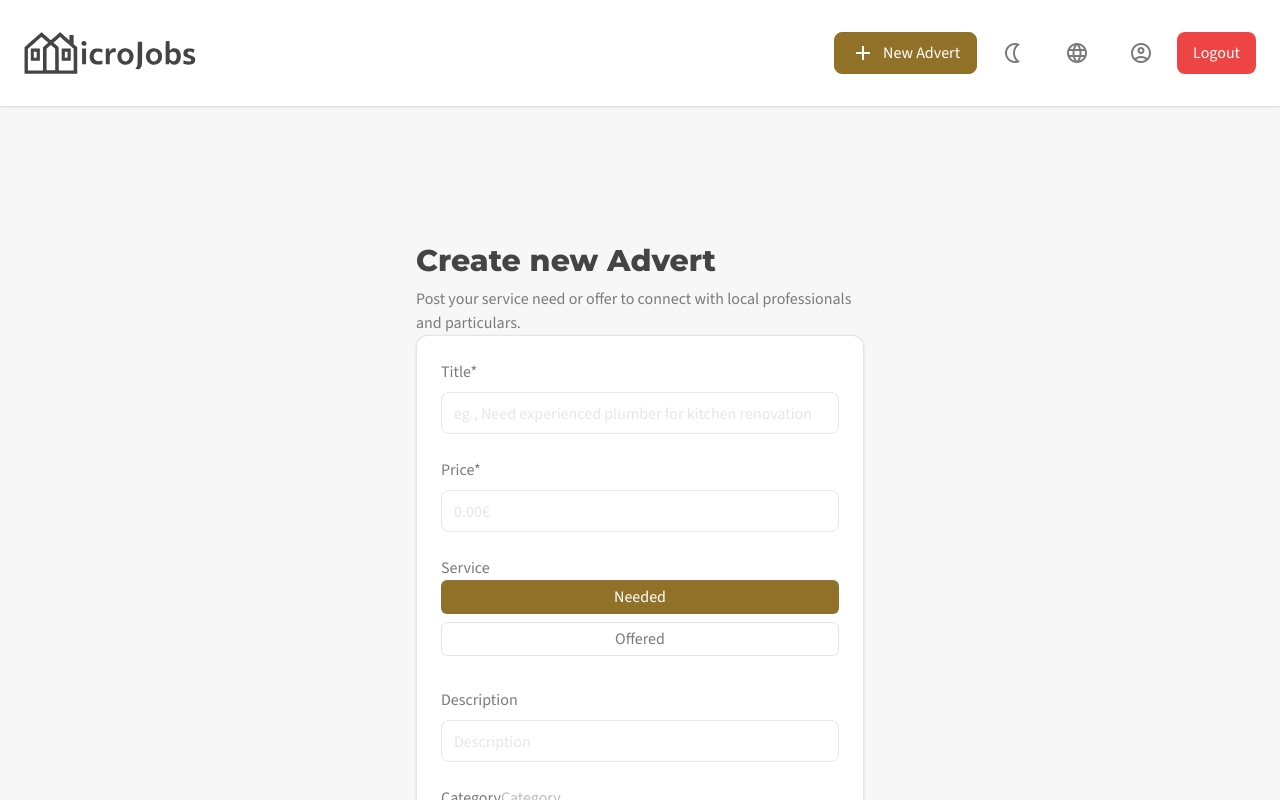
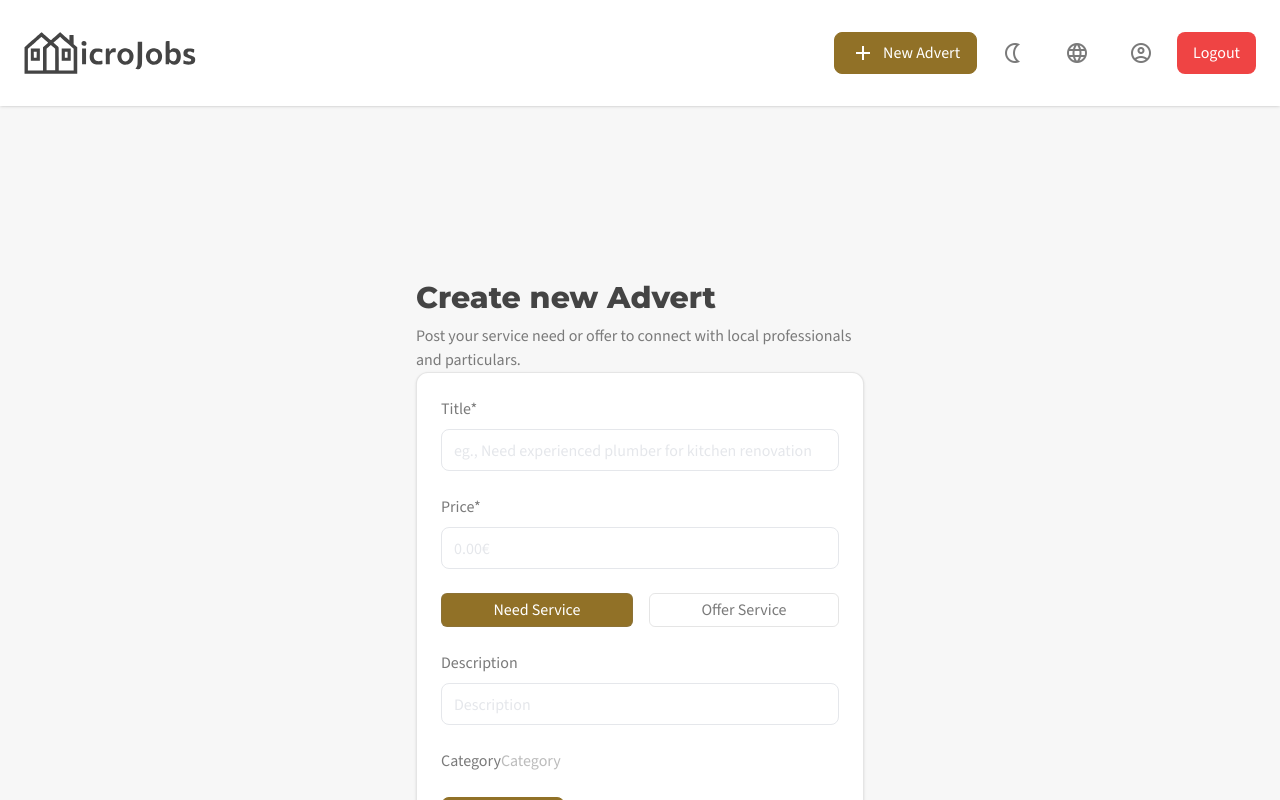
Before and after one commit to MicroJobsProject/microjobs, a React (Vite) app: page /advert/new in a window 1280 px wide. Shown: the top 800 px of the page. Built offline with nearby package versions, Linux system fonts and the light colour scheme; no server answers; sample sign-in values are in the browser's storage.

Commit message:
radio buttons correct styled

```diff
--- a/src/pages/advert/NewAdvert.tsx
+++ b/src/pages/advert/NewAdvert.tsx
@@ -55,7 +55,6 @@ function NewAdvertPage() {
                   <label htmlFor="price" className="mb-2 font-medium">
                     Price*
                   </label>
-
                   <input
                     type="number"
                     name="price"
@@ -66,11 +65,13 @@ function NewAdvertPage() {
                 </div>
 
                 <div>
-                  <fieldset name="serviceFieldset">
-                    <legend>Service</legend>
-                    <div>
+                  <fieldset
+                    name="serviceFieldset"
+                    className="flex flex-row items-center justify-center gap-4"
+                  >
+                    <div className="flex grow flex-row items-center justify-center">
                       <input
-                        id="needed"
+                        id="need"
                         type="radio"
                         name="serviceRadio"
                         value="need"
@@ -78,13 +79,13 @@ function NewAdvertPage() {
                         className="peer hidden"
                       />
                       <label
-                        htmlFor="needed"
-                        className="peer-checked:bg-primary border-border center mb-2 flex cursor-pointer items-center justify-center gap-2 rounded-md border px-2 py-1 peer-checked:text-white"
+                        htmlFor="need"
+                        className="peer-checked:bg-primary border-border grow cursor-pointer rounded-md border px-2 py-1 text-center peer-checked:text-white"
                       >
-                        Needed
+                        Need Service
                       </label>
                     </div>
-                    <div>
+                    <div className="flex grow flex-row items-center justify-center">
                       <input
                         id="offer"
                         type="radio"
@@ -94,9 +95,9 @@ function NewAdvertPage() {
                       />
                       <label
                         htmlFor="offer"
-                        className="peer-checked:bg-primary border-border mb-2 flex cursor-pointer items-center justify-center gap-2 rounded-md border px-2 py-1 peer-checked:text-white"
+                        className="peer-checked:bg-primary border-border grow cursor-pointer rounded-md border px-2 py-1 text-center peer-checked:text-white"
                       >
-                        Offered
+                        Offer Service
                       </label>
                     </div>
                   </fieldset>
```
